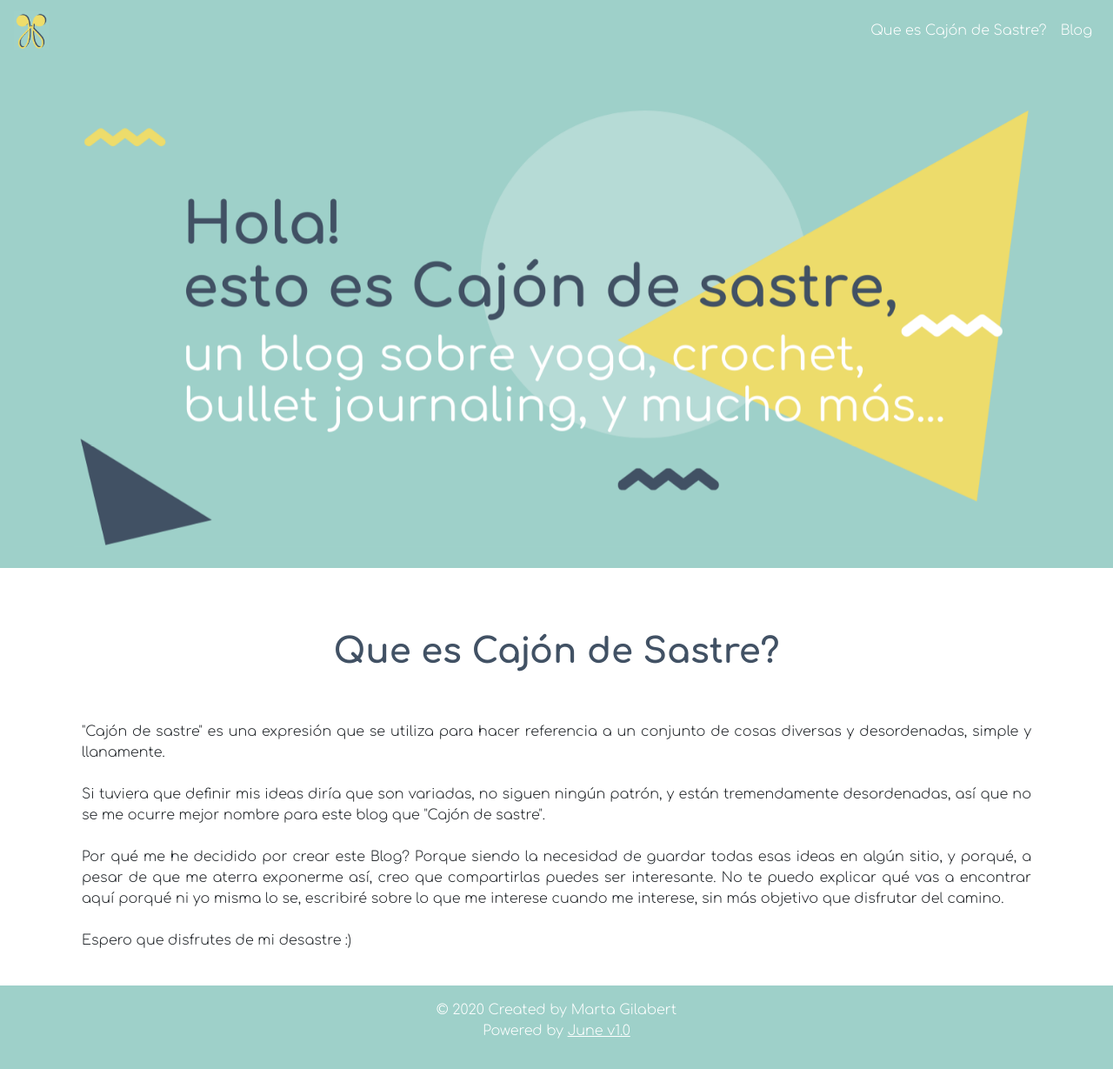
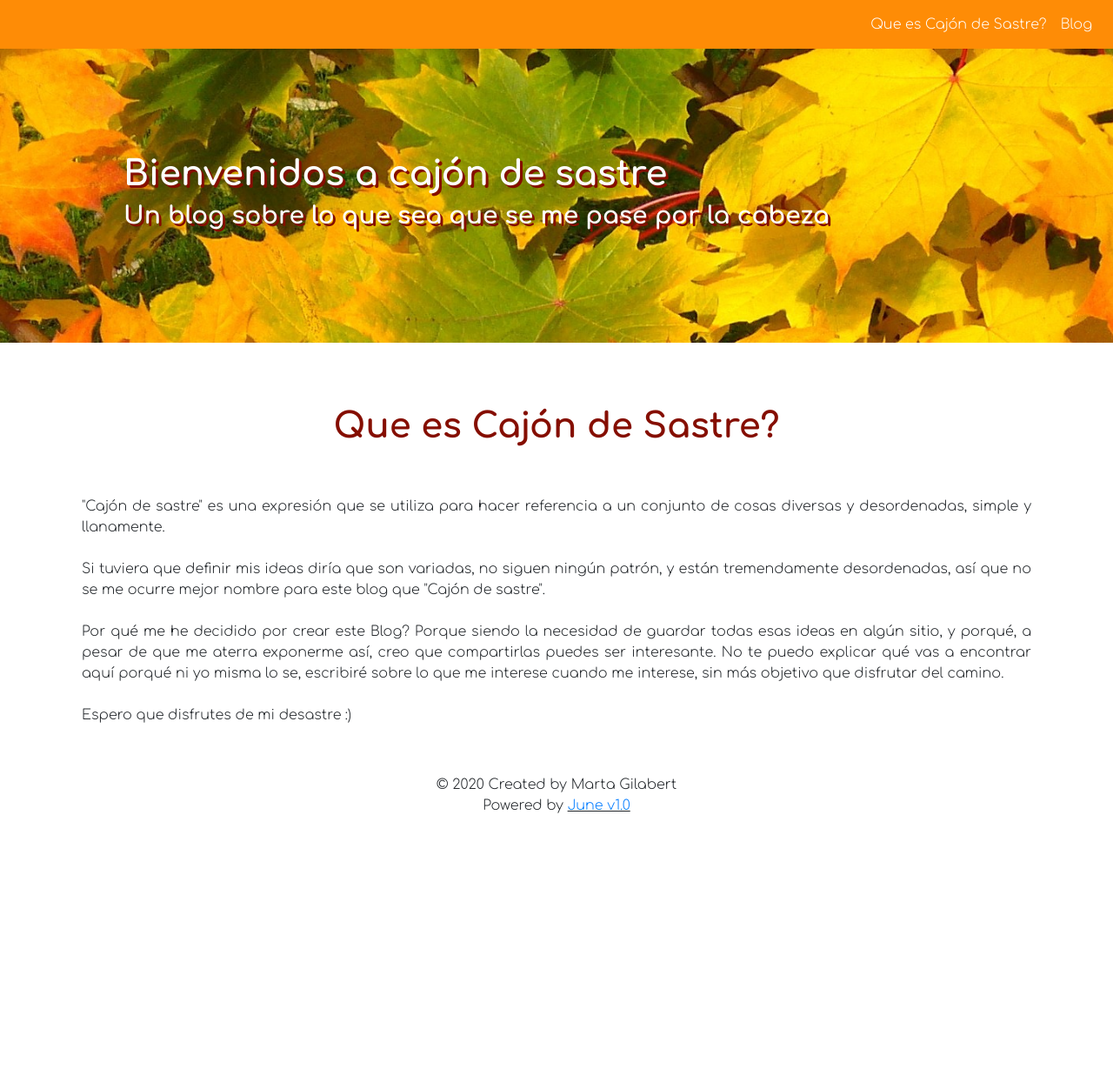
Before and after one commit to marta8919/cajondesastre, a plain HTML site: page public/index.html in a window 1280 px wide. Shown: the whole page at 87% size. After the commit the page ends 970 px from the top, so only its background shows below. Drawn offline with nearby package versions, Linux system fonts and the light colour scheme.

Commit message:
background image

```diff
--- a/public/css/index.css
+++ b/public/css/index.css
@@ -1,10 +1,10 @@
 
   :root {
     --main-white: #FEFEFE;
-    --main-blue: #415164;
-    --main-orange: #eddc6b;
-    --main-bluelight: #9ed0c9;
-    --main-grey: #031424;
+    --main-green: #999606;
+    --main-orange: #850e00;
+    --main-orangelight: #fe8c06;
+    --main-yellow: #fad000;
     }
 
 body {
@@ -13,12 +13,11 @@ body {
 }
 
 nav {
-    background: var(--main-bluelight);
+    background: var(--main-orangelight);
 }
 
 .navbar .navbar-nav > li > a:hover, .navbar .navbar-nav > li > a:focus {
-    background-color: var(--main-blue);
-    color: var(--main-white);
+  color: var(--main-white);
 }
 
   .june:link {
@@ -30,11 +29,17 @@ nav {
   }
 
 .mytitle {
-  color: var(--main-blue);
+  color: var(--main-orange);
   font-weight: bold;
 }
 
+.mytitle2 {
+  font-weight: bold;
+  color: var(--main-white);
+  text-shadow: 3px 3px #850e00;
+}
 
 .myabout {
-  background-color: var(--main-bluelight);
+  background-image: url(/public/img/index/background.jpg);
+  background-size: 200vh;
 }
--- a/public/index.html
+++ b/public/index.html
@@ -20,7 +20,7 @@
 <body>
     <!--NAV BAR-->
     <nav class="navbar navbar-expand-lg navbar-dark sticky-top">
-        <a class="navbar-brand" href="#home"><img src="./img/logopro.png" alt="logo" width="40px"></a>
+        <!-- <a class="navbar-brand" href="#home"><img src="./img/logopro.png" alt="logo" width="40px"></a> -->
         <!--drop down when small-->
         <button class="navbar-toggler" type="button" data-toggle="collapse" data-target="#navbarNavDropdown" aria-controls="navbarNavDropdown" aria-expanded="false" aria-label="Toggle navigation">
           <span class="navbar-toggler-icon"></span>
@@ -40,15 +40,12 @@
     </div>
 
 <!-- HERO -->
-<section class="myabout p-4">
-<div class="container mb-0" id="home">
-<div id="intro" class="carousel slide carousel-fade" data-ride="carousel">
-  <div class="carousel-inner">
-    <div class="carousel-item active" data-interval="2000">
-      <img src="./img/index/Hero.png" class="d-block w-100" alt="...">
-    </div>
+<section class="myabout p-5">
+<div class="container p-5" id="home">
+  <div class="container p-4">
+    <h1 class="mytitle2">Bienvenidos a cajón de sastre</h1>
+    <h3 class="mytitle2">Un blog sobre lo que sea que se me pase por la cabeza</h3>
   </div>
-</div>
 </div>
 </section>
 
@@ -65,139 +62,14 @@
     No te puedo explicar qué vas a encontrar aquí porqué ni yo misma lo se, escribiré sobre lo que me interese cuando me interese, sin más objetivo que disfrutar del camino.<br><br> Espero que disfrutes de mi desastre :)</p>
 </div>
 
-<!-- Work
-<section class="myabout p-4 mt-5">
-<div class="container mt-5" id="experience">
-  <h1 class="p-5 text-center mytitle">Experience</h1>
-<div class="row">
-  <div class="col-sm-6 p-4">
-    <div class="mycard card">
-      <div class="card-body">
-        <h4 class="card-title"><strong>Sr Tech Recruiter</strong></h4>
-        <h5 class="card-title">Arculus, Munich</h5>
-        <h6 class="card-title">Aug 2020 - Currently</h6>
-        <p class="card-text">Start-up specialized in Modular Production. Specialized in technical profiles.</p>
-      </div>
-    </div>
-  </div>
-  <div class="col-sm-6 p-4">
-    <div class="card">
-      <div class="card-body">
-        <h4 class="card-title"><strong>Sr Tech Recruiter</strong></h4>
-        <h5 class="card-title">Free Now, Hamburg</h5>
-        <h6 class="card-title">Jan 2019 - July 2020</h6>
-        <p class="card-text">Mobility start-up. Focusing on technical profiles and middle management.</p>
-      </div>
-    </div>
-  </div>
-  <div class="col-sm-6 p-4">
-    <div class="card">
-      <div class="card-body">
-        <h4 class="card-title"><strong>Lead Tech Recruiter</strong></h4>
-        <h5 class="card-title">Webhelp, Barcelona</h5>
-        <h6 class="card-title">June 2017 - Dec 2018</h6>
-        <p class="card-text">Outsourcing company, working 90% for the Google Cloud platform support.</p>
-      </div>
-    </div>
-  </div>
-  <div class="col-sm-6 p-4">
-    <div class="card">
-      <div class="card-body">
-        <h4 class="card-title"><strong>International Recruiter</strong></h4>
-        <h5 class="card-title">Alphanumerics, Barcelona</h5>
-        <h6 class="card-title">Oct 2016 - May 2017</h6>
-        <p class="card-text">Outsourcing company working for GSK as only client. Hiring internationally.</p>
-      </div>
-    </div>
-  </div>
-  <div class="col-sm-6 p-4">
-    <div class="card">
-      <div class="card-body">
-        <h4 class="card-title"><strong>Marketing Recruiter</strong></h4>
-        <h5 class="card-title">Hays, Barcelona</h5>
-        <h6 class="card-title">Oct 2015 - Oct 2016</h6>
-        <p class="card-text">Specialized in Marketing and Sales profiles, specially junior to mid level.</p>
-      </div>
-    </div>
-  </div>
-  <div class="col-sm-6 p-4">
-    <div class="card">
-      <div class="card-body">
-        <h4 class="card-title"><strong>International Recruiter</strong></h4>
-        <h5 class="card-title">Randstad, Barcelona</h5>
-        <h6 class="card-title">Oct 2014 - Oct 2015</h6>
-        <p class="card-text">Specialized in International contact center profiles for Barcelona.</p>
-      </div>
-    </div>
-  </div>
-</div>
-</div>
-</section>
-
-
-
-<!-- Projects -->
-<!-- <div class="container mt-5" id="projects">
-  <h1 class="mytitle text-center p-5 mt-5">Projects</h1>
-  <div class="row">
-    <div class="col-sm-4 p-4">
-      <div class="mycard card">
-        <img src="./img/index/captura-tribute.png" class="card-img-top d-none d-md-block" alt="...">
-        <div class="card-body">
-      <h5 class="mytitle card-title">Tribute Page</h5>
-      <p class="card-text">Basic Tribute Site to the famous Mexican painter Frida Khalo.</p>
-      <a href="./tribute.html" class="btn btn-primary">Check it out</a>
-    </div>
-    </div>
-    </div>
-    <div class="col-sm-4 p-4">
-      <div class="card">
-        <img src="./img/index/captura-form2.png" class="card-img-top d-none d-md-block" alt="...">
-        <div class="card-body">
-      <h5 class="mytitle card-title">Online form</h5>
-      <p class="card-text">Basic and static online form to request English lessons.</p>
-      <a href="./form.html" class="btn btn-primary">Check it out</a>
-    </div>
-  </div>
-  </div>
-    <div class="col-sm-4 p-4">
-      <div class="card">
-        <img src="./img/index/captura-yoga2.png" class="card-img-top d-none d-md-block" alt="...">
-      <div class="card-body">
-      <h5 class="mytitle card-title">Yoga site</h5>
-      <p class="card-text">Basic HTML with navbar on the side, not responsive.</p>
-      <a href="./yoga.html" class="btn btn-primary">Check it out</a>
-      </div>
-      </div>
-    </div>
-  </div>
-</div> -->
 
 
 <!-- Footer -->
-<section class="myabout p-0 mb-0">
-<div class="container-fluid myfooter" id="contact">
-<footer class="page-footer font-small special-color-dark">
-  <!-- <h1 class="mytitle p-5 text-center">Get in touch with me</h1>
-  <div class="container">
-    <ul class="list-unstyled list-inline text-center">
-      <li class="list-inline-item">
-        <a class="btn-floating btn-li mx-1" href="https://www.linkedin.com/in/martagilabertgu" >
-          <i class="fab fa-linkedin-in"></i>
-        </a>
-      </li>
-      <li class="list-inline-item">
-        <a class="btn-floating btn-li mx-1" href="https://github.com/marta8919" >
-          <i class="fab fa-github"></i>
-        </a>
-      </li>
-      <li class="list-inline-item">
-        <a href="mailto:info@martagg.com" class="btn-floating btn-li mx-1"><i class="fas fa-at"></i></a>
-      </li>
-    </ul>
-  </div> -->
-<div class="footer-copyright text-center py-3 text-white">© 2020 Created by Marta Gilabert
-  <p>Powered by <u><a href="./img/june.jpg" class="june text-white">June v1.0</a></u></p>
+<section class="myfooter p-0 mb-0">
+<div class="container myfooter" id="contact">
+<footer class="page-footer">
+<div class="footer-copyright text-center py-3">© 2020 Created by Marta Gilabert
+  <p>Powered by <u><a href="./img/june.jpg" class="june">June v1.0</a></u></p>
   </div>
 </footer>
 </div>
```
Also changed, not shown: public/img/index/alette.png (added), public/img/index/background.jpg (added), 3 other files.
